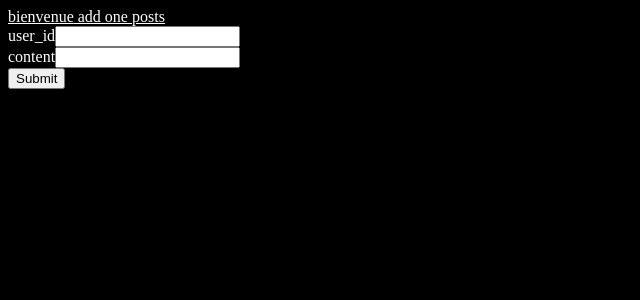
After one commit to maridasi47500/arts-adventure, a Flask app: page /add_one_posts in a window 1280 px wide. The commit adds this page. Shown: the top 300 px of the page, without its empty margins (0-640 px from the left). Run offline with Flask 3, Linux system fonts and the light colour scheme; data that the repository does not hold is empty.

Commit message:
wow dljfghsfj

```diff
--- a/app.py
+++ b/app.py
@@ -30,22 +30,113 @@ def add_one_user():
     if request.method == 'POST':
 
         the_username = "anonyme"
-        one_user = query_db("insert into user (username,country_id,phone,email,profile_mode) values (:username,:country_id,:phone,:email,:profile_mode)",request.form)
+        one_user = query_db("insert into user (email,username,date_joined,name,country_id,phone,dateofbirth) values (:email,:username,:date_joined,:name,:country_id,:phone,:dateofbirth)",request.form)
         user = query_db('select * from user')
         return render_template("userform.html", users=user, one_user=one_user, the_title="add new user")
     user = query_db('select * from user')
     one_user = query_db("select * from user limit 1", one=True)
     return render_template("userform.html", users=user, one_user=one_user, the_title="add new user")
 
-@app.route("/add_one_photos", methods=["GET","POST"])
-def add_one_photos():
+@app.route("/add_one_profile_image", methods=["GET","POST"])
+def add_one_profile_image():
 
     if request.method == 'POST':
 
         the_username = "anonyme"
-        one_user = query_db("insert into photos (user_id,myphoto) values (:user_id,:myphoto)",request.form)
-        user = query_db('select * from photos')
-        return render_template("photosform.html", photoss=user, one_user=one_user, the_title="add new photos")
-    user = query_db('select * from photos')
-    one_user = query_db("select * from photos limit 1", one=True)
-    return render_template("photosform.html", photoss=user, one_user=one_user, the_title="add new photos")
+        one_user = query_db("insert into profile_image (user_id,pic) values (:user_id,:pic)",request.form)
+        user = query_db('select * from profile_image')
+        return render_template("profile_imageform.html", profile_images=user, one_user=one_user, the_title="add new profile_image")
+    user = query_db('select * from profile_image')
+    one_user = query_db("select * from profile_image limit 1", one=True)
+    return render_template("profile_imageform.html", profile_images=user, one_user=one_user, the_title="add new profile_image")
+
+@app.route("/add_one_people_photos", methods=["GET","POST"])
+def add_one_people_photos():
+
+    if request.method == 'POST':
+
+        the_username = "anonyme"
+        one_user = query_db("insert into people_photos (profile_image_id,personsname) values (:profile_image_id,:personsname)",request.form)
+        user = query_db('select * from people_photos')
+        return render_template("people_photosform.html", people_photoss=user, one_user=one_user, the_title="add new people_photos")
+    user = query_db('select * from people_photos')
+    one_user = query_db("select * from people_photos limit 1", one=True)
+    return render_template("people_photosform.html", people_photoss=user, one_user=one_user, the_title="add new people_photos")
+
+@app.route("/add_one_user_video", methods=["GET","POST"])
+def add_one_user_video():
+
+    if request.method == 'POST':
+
+        the_username = "anonyme"
+        one_user = query_db("insert into user_video (user_id,vid) values (:user_id,:vid)",request.form)
+        user = query_db('select * from user_video')
+        return render_template("user_videoform.html", user_videos=user, one_user=one_user, the_title="add new user_video")
+    user = query_db('select * from user_video')
+    one_user = query_db("select * from user_video limit 1", one=True)
+    return render_template("user_videoform.html", user_videos=user, one_user=one_user, the_title="add new user_video")
+
+@app.route("/add_one_radio_voice", methods=["GET","POST"])
+def add_one_radio_voice():
+
+    if request.method == 'POST':
+
+        the_username = "anonyme"
+        one_user = query_db("insert into radio_voice (user_id,recording) values (:user_id,:recording)",request.form)
+        user = query_db('select * from radio_voice')
+        return render_template("radio_voiceform.html", radio_voices=user, one_user=one_user, the_title="add new radio_voice")
+    user = query_db('select * from radio_voice')
+    one_user = query_db("select * from radio_voice limit 1", one=True)
+    return render_template("radio_voiceform.html", radio_voices=user, one_user=one_user, the_title="add new radio_voice")
+
+@app.route("/add_one_subscriber", methods=["GET","POST"])
+def add_one_subscriber():
+
+    if request.method == 'POST':
+
+        the_username = "anonyme"
+        one_user = query_db("insert into subscriber (user_id,subscriber_id) values (:user_id,:subscriber_id)",request.form)
+        user = query_db('select * from subscriber')
+        return render_template("subscriberform.html", subscribers=user, one_user=one_user, the_title="add new subscriber")
+    user = query_db('select * from subscriber')
+    one_user = query_db("select * from subscriber limit 1", one=True)
+    return render_template("subscriberform.html", subscribers=user, one_user=one_user, the_title="add new subscriber")
+
+@app.route("/add_one_comment_photo", methods=["GET","POST"])
+def add_one_comment_photo():
+
+    if request.method == 'POST':
+
+        the_username = "anonyme"
+        one_user = query_db("insert into comment_photo (profile_image_id,user_id,content) values (:profile_image_id,:user_id,:content)",request.form)
+        user = query_db('select * from comment_photo')
+        return render_template("comment_photoform.html", comment_photos=user, one_user=one_user, the_title="add new comment_photo")
+    user = query_db('select * from comment_photo')
+    one_user = query_db("select * from comment_photo limit 1", one=True)
+    return render_template("comment_photoform.html", comment_photos=user, one_user=one_user, the_title="add new comment_photo")
+
+@app.route("/add_one_posts", methods=["GET","POST"])
+def add_one_posts():
+
+    if request.method == 'POST':
+
+        the_username = "anonyme"
+        one_user = query_db("insert into posts (user_id,content) values (:user_id,:content)",request.form)
+        user = query_db('select * from posts')
+        return render_template("postsform.html", postss=user, one_user=one_user, the_title="add new posts")
+    user = query_db('select * from posts')
+    one_user = query_db("select * from posts limit 1", one=True)
+    return render_template("postsform.html", postss=user, one_user=one_user, the_title="add new posts")
+
+@app.route("/add_one_country", methods=["GET","POST"])
+def add_one_country():
+
+    if request.method == 'POST':
+
+        the_username = "anonyme"
+        one_user = query_db("insert into country (name) values (:name)",request.form)
+        user = query_db('select * from country')
+        return render_template("countryform.html", countrys=user, one_user=one_user, the_title="add new country")
+    user = query_db('select * from country')
+    one_user = query_db("select * from country limit 1", one=True)
+    return render_template("countryform.html", countrys=user, one_user=one_user, the_title="add new country")
--- a/templates/base.html
+++ b/templates/base.html
@@ -4,7 +4,7 @@
 	<meta charset="utf-8">
 	<meta name="viewport" content="width=device-width, initial-scale=1">
 
-	<title>{{ the_title }}</title>
+	<title>{% block montitre %}{% endblock %}debut de mes mots: bienvenue dans lapplication 2 PROFILES{{ the_title }}</title>
 
 	<!-- note the special href for files in the Flask "static" folder -->
 	<link rel="stylesheet" href="/static/css/main.css">
--- /dev/null
+++ b/templates/comment_photoform.html
@@ -0,0 +1 @@
+{% extends 'base.html' %}{% block content %}<form method="POST"><div class="field"><label>profile_image_id</label><input name="profile_image_id"/></div><div class="field"><label>user_id</label><input name="user_id"/></div><div class="field"><label>content</label><input name="content"/></div><div class="actions"><input type="submit"/></div></form>{% for x in comment_photos %}{{x["profile_image_id"] }}{% endfor %}{% endblock %}{% block liens %}<a href="/">bienvenue</a><a href="/add_one_comment_photo"> add one comment_photo</a>{% endblock %}
--- /dev/null
+++ b/templates/countryform.html
@@ -0,0 +1 @@
+{% extends 'base.html' %}{% block content %}<form method="POST"><div class="field"><label>name</label><input name="name"/></div><div class="actions"><input type="submit"/></div></form>{% for x in countrys %}{{x["name"] }}{% endfor %}{% endblock %}{% block liens %}<a href="/">bienvenue</a><a href="/add_one_country"> add one country</a>{% endblock %}
--- a/templates/hey.html
+++ b/templates/hey.html
@@ -1,13 +1,17 @@
 {% extends 'base.html' %}
 
+{% block montitre %}
+debut de mes mots: bienvenue dans lapplication 2 PROFILES
+{% endblock %}
 {% block content %}
 <h1># arts-adventure</h1>
 {% for x in users | reverse %}
  <li>{{ x["first_name"]  }}</li>
 
 {% endfor %}
+fin de mes mots : Un profil discret ou un profile pas discret , inscris toi, choisis ton type de profil préféré, choisis quel est le mieux
 {% endblock %}
 {% block liens %}
 <a href="/">welcome</a>
 {% endblock %}
-<a href="/add_one_user"> add one user</a><a href="/add_one_photos"> add one photos</a>
+<a href="/add_one_user"> add one user</a><a href="/add_one_profile_image"> add one profile_image</a><a href="/add_one_people_photos"> add one people_photos</a><a href="/add_one_user_video"> add one user_video</a><a href="/add_one_radio_voice"> add one radio_voice</a><a href="/add_one_subscriber"> add one subscriber</a><a href="/add_one_comment_photo"> add one comment_photo</a><a href="/add_one_posts"> add one posts</a><a href="/add_one_country"> add one country</a>
--- /dev/null
+++ b/templates/people_photosform.html
@@ -0,0 +1 @@
+{% extends 'base.html' %}{% block content %}<form method="POST"><div class="field"><label>profile_image_id</label><input name="profile_image_id"/></div><div class="field"><label>personsname</label><input name="personsname"/></div><div class="actions"><input type="submit"/></div></form>{% for x in people_photoss %}{{x["profile_image_id"] }}{% endfor %}{% endblock %}{% block liens %}<a href="/">bienvenue</a><a href="/add_one_people_photos"> add one people_photos</a>{% endblock %}
--- /dev/null
+++ b/templates/postsform.html
@@ -0,0 +1 @@
+{% extends 'base.html' %}{% block content %}<form method="POST"><div class="field"><label>user_id</label><input name="user_id"/></div><div class="field"><label>content</label><input name="content"/></div><div class="actions"><input type="submit"/></div></form>{% for x in postss %}{{x["user_id"] }}{% endfor %}{% endblock %}{% block liens %}<a href="/">bienvenue</a><a href="/add_one_posts"> add one posts</a>{% endblock %}
--- /dev/null
+++ b/templates/profile_imageform.html
@@ -0,0 +1 @@
+{% extends 'base.html' %}{% block content %}<form method="POST"><div class="field"><label>user_id</label><input name="user_id"/></div><div class="field"><label>pic</label><input name="pic"/></div><div class="actions"><input type="submit"/></div></form>{% for x in profile_images %}{{x["user_id"] }}{% endfor %}{% endblock %}{% block liens %}<a href="/">bienvenue</a><a href="/add_one_profile_image"> add one profile_image</a>{% endblock %}
--- /dev/null
+++ b/templates/radio_voiceform.html
@@ -0,0 +1 @@
+{% extends 'base.html' %}{% block content %}<form method="POST"><div class="field"><label>user_id</label><input name="user_id"/></div><div class="field"><label>recording</label><input name="recording"/></div><div class="actions"><input type="submit"/></div></form>{% for x in radio_voices %}{{x["user_id"] }}{% endfor %}{% endblock %}{% block liens %}<a href="/">bienvenue</a><a href="/add_one_radio_voice"> add one radio_voice</a>{% endblock %}
--- /dev/null
+++ b/templates/subscriberform.html
@@ -0,0 +1 @@
+{% extends 'base.html' %}{% block content %}<form method="POST"><div class="field"><label>user_id</label><input name="user_id"/></div><div class="field"><label>subscriber_id</label><input name="subscriber_id"/></div><div class="actions"><input type="submit"/></div></form>{% for x in subscribers %}{{x["user_id"] }}{% endfor %}{% endblock %}{% block liens %}<a href="/">bienvenue</a><a href="/add_one_subscriber"> add one subscriber</a>{% endblock %}
--- /dev/null
+++ b/templates/user_videoform.html
@@ -0,0 +1 @@
+{% extends 'base.html' %}{% block content %}<form method="POST"><div class="field"><label>user_id</label><input name="user_id"/></div><div class="field"><label>vid</label><input name="vid"/></div><div class="actions"><input type="submit"/></div></form>{% for x in user_videos %}{{x["user_id"] }}{% endfor %}{% endblock %}{% block liens %}<a href="/">bienvenue</a><a href="/add_one_user_video"> add one user_video</a>{% endblock %}
--- a/templates/userform.html
+++ b/templates/userform.html
@@ -1 +1 @@
-{% extends 'base.html' %}{% block content %}<form method="POST"><div class="field"><label>username</label><input name="username"/></div><div class="field"><label>country_id</label><input name="country_id"/></div><div class="field"><label>phone</label><input name="phone"/></div><div class="field"><label>email</label><input name="email"/></div><div class="field"><label>profile_mode</label><input name="profile_mode"/></div><div class="actions"><input type="submit"/></div></form>{% for x in users %}{{x["username"] }}{% endfor %}{% endblock %}{% block liens %}<a href="/">bienvenue</a><a href="/add_one_user"> add one user</a>{% endblock %}
+{% extends 'base.html' %}{% block content %}<form method="POST"><div class="field"><label>email</label><input name="email"/></div><div class="field"><label>username</label><input name="username"/></div><div class="field"><label>date_joined</label><input name="date_joined"/></div><div class="field"><label>name</label><input name="name"/></div><div class="field"><label>country_id</label><input name="country_id"/></div><div class="field"><label>phone</label><input name="phone"/></div><div class="field"><label>dateofbirth</label><input name="dateofbirth"/></div><div class="actions"><input type="submit"/></div></form>{% for x in users %}{{x["email"] }}{% endfor %}{% endblock %}{% block liens %}<a href="/">bienvenue</a><a href="/add_one_user"> add one user</a>{% endblock %}
```
Also changed, not shown: schema.sql (+42 -5 lines), 2 other files.
